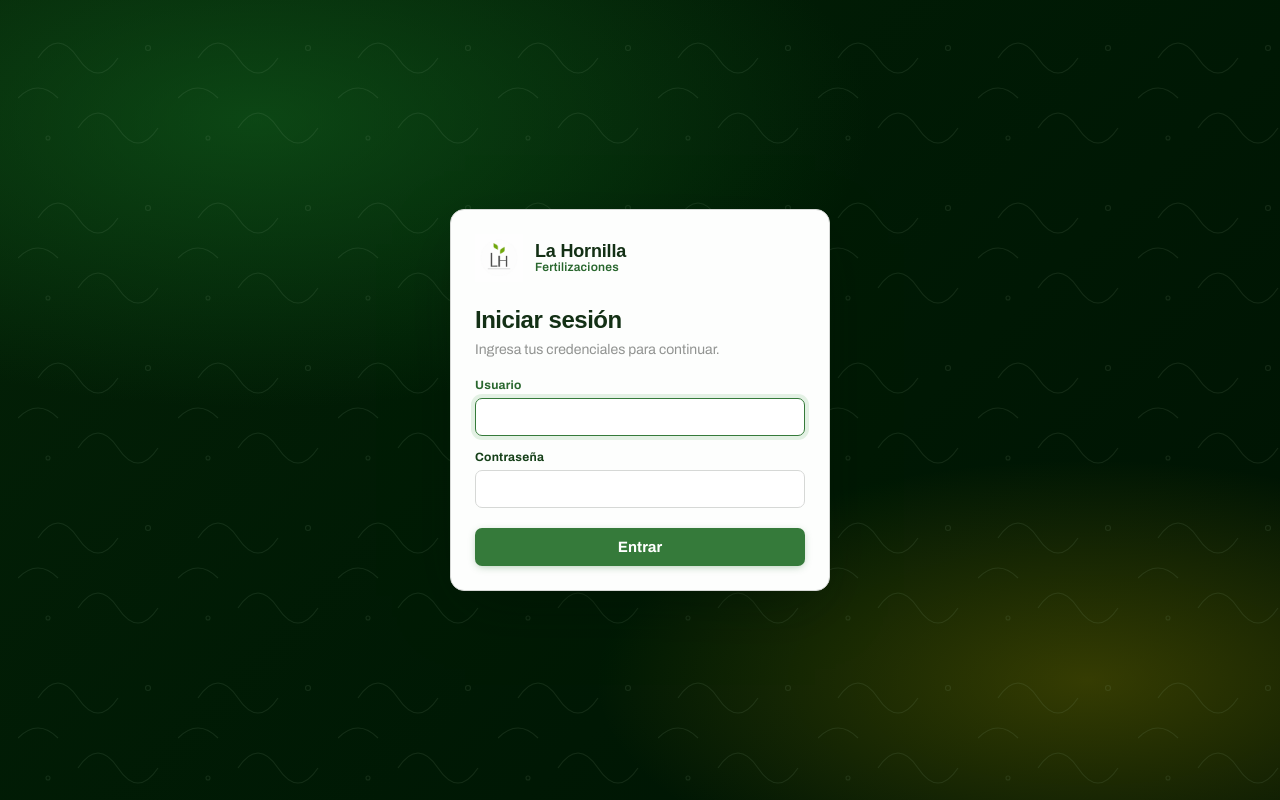
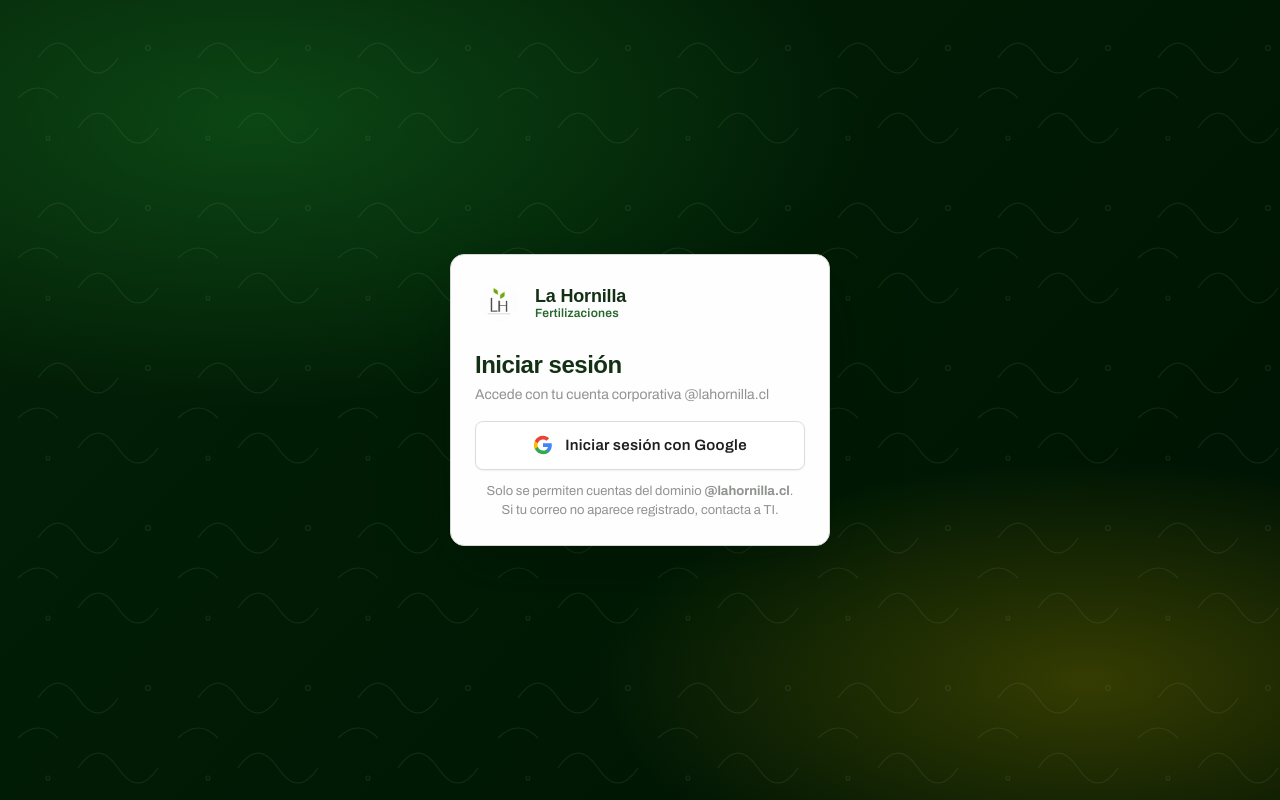
Before and after one commit to FrancSCL/fastapi-gestionfertilizaciones, a FastAPI app: page /login in a window 1280 px wide. Run offline with FastAPI, Linux system fonts and the light colour scheme; data that the repository does not hold is empty; some web fonts are replaced.

Commit message:
feat(auth): reemplazar login local por Google OAuth (Workspace lahornilla.cl)
- Boton "Iniciar sesion con Google" en login.html. Form de usuario/clave
  eliminado.
- Endpoints /login/google y /login/google/callback usando authlib.
  hd=lahornilla.cl en la authorize url (UI hint) + validacion estricta del
  dominio en el callback (defensa real).
- Helper _login_session_for() centraliza el seteo de sesion (rol,
  sucursales pre-seleccionadas) tanto para flujo OAuth como para login
  local si se reactiva en el futuro.
- get_usuario_por_email() en queries: matchea fila por email para mapear
  identidad Google -> usuario interno. Tolerante a columna inexistente.
- z_usuarios_test.email: ALTER ejecutado en GCP, poblada con
  usuario@lahornilla.cl para los 19 usuarios existentes. Hay que validar
  caso por caso si los correos reales coinciden con ese patron.

Modulo Usuarios actualizado:
- Crear usuario pide email (validado @lahornilla.cl), no contrasena.
- Tabla muestra columna Email editable. Boton "Reset clave" eliminado.
- Endpoints /password y /cambiar-clave eliminados (ya no aplican).
- Link "Cambiar contrasena" del sidebar removido.

PUBLIC_PREFIXES incluye "/login/" para que /login/google y su callback
pasen el AuthMiddleware sin estar logueado.

Requires:
- pip install authlib httpx (agregados a requirements.txt).
- Variables de entorno en Cloud Run: GOOGLE_CLIENT_ID, GOOGLE_CLIENT_SECRET.
- Pasos detallados en docs/setup_google_oauth.md.

Co-Authored-By: Claude Opus 4.7 <noreply@anthropic.com>

```diff
--- a/api/main.py
+++ b/api/main.py
@@ -31,10 +31,10 @@ from .queries import (
     get_ingredientes_activos, get_actividades_producto, crear_ingrediente_activo,
     get_ias_de_producto, save_ias_de_producto, update_producto_general,
     get_papeleta_campo_rows, get_cuarteles_huerfanos, get_sucursal_info, get_semana_info,
-    validar_login, get_sucursales_permitidas,
+    validar_login, get_sucursales_permitidas, get_usuario_por_email,
     listar_usuarios_con_sucursales, actualizar_rol_usuario, set_sucursales_usuario,
-    crear_usuario, resetear_password, eliminar_usuario, existe_usuario_nombre,
-    cambiar_password_propia,
+    crear_usuario, eliminar_usuario, existe_usuario_nombre,
+    actualizar_email_usuario,
 )
 from .pdf_service import build_pdf, build_pdf_bodega, build_pdf_campo
 
@@ -48,7 +48,7 @@ templates = Jinja2Templates(directory=BASE_DIR / "templates")
 # ══ AUTH MIDDLEWARE ═══════════════════════════════════════════════════════════
 
 PUBLIC_PATHS = {"/login", "/logout", "/health", "/", "/docs", "/openapi.json", "/redoc"}
-PUBLIC_PREFIXES = ("/static", "/papeleta", "/registro-semanal")
+PUBLIC_PREFIXES = ("/static", "/papeleta", "/registro-semanal", "/login/")
 
 
 class AuthMiddleware(BaseHTTPMiddleware):
@@ -134,56 +134,91 @@ def health():
 
 # ══ LOGIN / LOGOUT ════════════════════════════════════════════════════════════
 
-@app.get("/login", response_class=HTMLResponse)
-def web_login(request: Request, next: str = "/app/programas"):
-    if request.session.get("user_id"):
-        return RedirectResponse(url=next or "/app/programas", status_code=303)
-    return templates.TemplateResponse(
-        "login.html",
-        {"request": request, "next": next, "error": None, "usuario": ""},
-    )
-
-
-@app.post("/login", response_class=HTMLResponse)
-def do_login(
-    request: Request,
-    usuario: str = Form(...),
-    contrasena: str = Form(...),
-    next: str = Form("/app/programas"),
-):
-    user = validar_login(usuario.strip(), contrasena)
-    if not user:
-        return templates.TemplateResponse(
-            "login.html",
-            {
-                "request": request,
-                "next": next,
-                "error": "Usuario o contraseña incorrectos.",
-                "usuario": usuario,
-            },
-            status_code=401,
-        )
+# ══ GOOGLE OAUTH ══════════════════════════════════════════════════════════════
+# Workspace exclusivo: hd=lahornilla.cl evita que cualquier Gmail entre al
+# consentimiento. Igual validamos el dominio del email en el callback porque
+# 'hd' es un hint de UI, no una garantia.
+WORKSPACE_DOMAIN = "lahornilla.cl"
+
+from authlib.integrations.starlette_client import OAuth, OAuthError  # noqa: E402
+
+oauth = OAuth()
+oauth.register(
+    name="google",
+    server_metadata_url="https://accounts.google.com/.well-known/openid-configuration",
+    client_id=os.getenv("GOOGLE_CLIENT_ID"),
+    client_secret=os.getenv("GOOGLE_CLIENT_SECRET"),
+    client_kwargs={
+        "scope": "openid email profile",
+        "prompt": "select_account",
+    },
+)
+
+
+def _login_session_for(request: Request, user: dict, next_path: str) -> RedirectResponse:
+    """Setea la sesion despues de validar al usuario (login local u OAuth)."""
     nombre = user.get("nombre") or ""
     apellido = user.get("apellido") or ""
     request.session["user_id"] = user["id"]
     request.session["user_usuario"] = user["usuario"]
     request.session["user_name"] = (nombre + " " + apellido).strip() or user["usuario"]
-    request.session["user_initials"] = ((nombre[:1] + apellido[:1]).upper() or user["usuario"][:2].upper())
+    request.session["user_initials"] = (
+        (nombre[:1] + apellido[:1]).upper() or user["usuario"][:2].upper()
+    )
     user_rol = user.get("rol") or "user"
     request.session["user_rol"] = user_rol
-    # Sucursales permitidas: None para admin / super_admin (sin restriccion),
-    # lista para user normal.
     if user_rol in ("admin", "super_admin"):
         request.session["user_sucursales"] = None
     else:
         permitidas = get_sucursales_permitidas(user["id"])
         request.session["user_sucursales"] = permitidas
-        # Pre-seleccionar la primera permitida para que el dropdown del topbar
-        # aparezca con un valor y los queries arranquen filtrados.
         if permitidas:
             request.session["id_sucursal"] = sorted(permitidas)[0]
-    destino = next if next and next.startswith("/") else "/app/programas"
+    destino = next_path if next_path and next_path.startswith("/") else "/app/programas"
     return RedirectResponse(url=destino, status_code=303)
+
+
+@app.get("/login", response_class=HTMLResponse)
+def web_login(request: Request, next: str = "/app/programas", error: str | None = None):
+    if request.session.get("user_id"):
+        return RedirectResponse(url=next or "/app/programas", status_code=303)
+    errores = {
+        "dominio": "Tu cuenta no pertenece al dominio @lahornilla.cl.",
+        "no_registrado": "Tu correo no esta registrado en el sistema. Contacta a TI.",
+        "oauth": "No se pudo completar el inicio de sesion. Intenta de nuevo.",
+    }
+    return templates.TemplateResponse(
+        "login.html",
+        {"request": request, "next": next, "error": errores.get(error or "")},
+    )
+
+
+@app.get("/login/google")
+async def login_google(request: Request, next: str = "/app/programas"):
+    # Guardar destino post-login en la sesion (el state de OAuth no admite payload propio aca).
+    request.session["oauth_next"] = next if next and next.startswith("/") else "/app/programas"
+    redirect_uri = str(request.url_for("auth_google_callback"))
+    return await oauth.google.authorize_redirect(request, redirect_uri, hd=WORKSPACE_DOMAIN)
+
+
+@app.get("/login/google/callback", name="auth_google_callback")
+async def auth_google_callback(request: Request):
+    try:
+        token = await oauth.google.authorize_access_token(request)
+    except OAuthError:
+        return RedirectResponse(url="/login?error=oauth", status_code=303)
+    userinfo = token.get("userinfo") or {}
+    email = (userinfo.get("email") or "").lower()
+    if not email or not userinfo.get("email_verified"):
+        return RedirectResponse(url="/login?error=oauth", status_code=303)
+    # Validar dominio Workspace (defensa: hd es solo un hint en la UI de Google)
+    if not email.endswith(f"@{WORKSPACE_DOMAIN}"):
+        return RedirectResponse(url="/login?error=dominio", status_code=303)
+    user = get_usuario_por_email(email)
+    if not user:
+        return RedirectResponse(url="/login?error=no_registrado", status_code=303)
+    next_path = request.session.pop("oauth_next", "/app/programas")
+    return _login_session_for(request, user, next_path)
 
 
 @app.get("/logout")
@@ -192,43 +227,6 @@ def do_logout(request: Request):
     return RedirectResponse(url="/login", status_code=303)
 
 
-@app.get("/cambiar-clave", response_class=HTMLResponse)
-def web_cambiar_clave(request: Request, ok: str | None = None, err: str | None = None):
-    if not request.session.get("user_id"):
-        return RedirectResponse(url="/login?next=/cambiar-clave", status_code=303)
-    errores = {
-        "actual_incorrecta": "La contraseña actual no es correcta.",
-        "no_coincide": "La confirmación no coincide con la nueva contraseña.",
-        "muy_corta": "La nueva contraseña debe tener al menos 4 caracteres.",
-    }
-    return templates.TemplateResponse(
-        "cambiar_clave.html",
-        {
-            "request": request,
-            "active_page": "cambiar-clave",
-            "alert_ok": "Contraseña actualizada." if ok else None,
-            "alert_err": errores.get(err),
-        },
-    )
-
-
-@app.post("/cambiar-clave")
-def post_cambiar_clave(
-    request: Request,
-    actual: str = Form(...),
-    nueva: str = Form(...),
-    confirmar: str = Form(...),
-):
-    if not request.session.get("user_id"):
-        return RedirectResponse(url="/login", status_code=303)
-    if not nueva or len(nueva) < 4:
-        return RedirectResponse(url="/cambiar-clave?err=muy_corta", status_code=303)
-    if nueva != confirmar:
-        return RedirectResponse(url="/cambiar-clave?err=no_coincide", status_code=303)
-    ok = cambiar_password_propia(int(request.session["user_id"]), actual, nueva)
-    if not ok:
-        return RedirectResponse(url="/cambiar-clave?err=actual_incorrecta", status_code=303)
-    return RedirectResponse(url="/cambiar-clave?ok=1", status_code=303)
 
 
 @app.post("/set-sucursal")
@@ -811,9 +809,9 @@ def web_usuarios(request: Request, ok: str | None = None, err: str | None = None
             "sucursales": sucursales,
             "alert_ok": {"creado": "Usuario creado.",
                          "actualizado": "Usuario actualizado.",
-                         "eliminado": "Usuario eliminado.",
-                         "password": "Contraseña reseteada."}.get(ok),
+                         "eliminado": "Usuario eliminado."}.get(ok),
             "alert_err": {"duplicado": "El nombre de usuario ya existe.",
+                          "email_invalido": "El correo debe ser del dominio @lahornilla.cl.",
                           "self_delete": "No puedes eliminarte a ti mismo.",
                           "self_demote": "No puedes quitarte el rol super_admin a ti mismo."}.get(err),
         },
@@ -826,15 +824,18 @@ def post_crear_usuario(
     usuario: str = Form(...),
     nombre: str = Form(...),
     apellido: str = Form(...),
-    contrasena: str = Form(...),
+    email: str = Form(...),
     rol: str = Form("user"),
     id_sucursal: list[str] = Form(default=[]),
 ):
     _require_super_admin(request)
     usuario_n = (usuario or "").strip()
+    email_n = (email or "").strip().lower()
     if not usuario_n or existe_usuario_nombre(usuario_n):
         return RedirectResponse(url="/app/parametros/usuarios?err=duplicado", status_code=303)
-    new_id = crear_usuario(usuario_n, nombre, apellido, contrasena, rol)
+    if not email_n.endswith("@lahornilla.cl"):
+        return RedirectResponse(url="/app/parametros/usuarios?err=email_invalido", status_code=303)
+    new_id = crear_usuario(usuario_n, nombre, apellido, email_n, rol)
     if rol == "user" and id_sucursal:
         set_sucursales_usuario(new_id, id_sucursal)
     return RedirectResponse(url="/app/parametros/usuarios?ok=creado", status_code=303)
@@ -868,16 +869,18 @@ def post_sucursales_usuario(
     return RedirectResponse(url="/app/parametros/usuarios?ok=actualizado", status_code=303)
 
 
-@app.post("/app/parametros/usuarios/{id_usuario}/password")
-def post_password_usuario(
+@app.post("/app/parametros/usuarios/{id_usuario}/email")
+def post_email_usuario(
     request: Request,
     id_usuario: int,
-    nueva: str = Form(...),
+    email: str = Form(...),
 ):
     _require_super_admin(request)
-    if nueva:
-        resetear_password(id_usuario, nueva)
-    return RedirectResponse(url="/app/parametros/usuarios?ok=password", status_code=303)
+    email_n = (email or "").strip().lower()
+    if not email_n.endswith("@lahornilla.cl"):
+        return RedirectResponse(url="/app/parametros/usuarios?err=email_invalido", status_code=303)
+    actualizar_email_usuario(id_usuario, email_n)
+    return RedirectResponse(url="/app/parametros/usuarios?ok=actualizado", status_code=303)
 
 
 @app.post("/app/parametros/usuarios/{id_usuario}/eliminar")
--- a/api/templates/base.html
+++ b/api/templates/base.html
@@ -140,7 +140,6 @@
         <div class="sidebar-avatar">{{ request.session.get('user_initials', 'FS') }}</div>
         <div class="sidebar-user-info">
           <div class="sidebar-user-name">{{ request.session.get('user_name', 'Invitado') }}</div>
-          <a href="/cambiar-clave" class="sidebar-logout" style="color:var(--lh-700);">Cambiar contraseña</a>
           <a href="/logout" class="sidebar-logout">Cerrar sesión</a>
         </div>
       </div>
--- a/api/templates/login.html
+++ b/api/templates/login.html
@@ -10,6 +10,41 @@
   <link href="https://fonts.googleapis.com/css2?family=Anybody:wght@600;700;800&family=Archivo:wght@400;500;600;700&display=swap" rel="stylesheet">
 
   <link rel="stylesheet" href="/static/style.css">
+  <style>
+    .google-btn {
+      display: inline-flex;
+      align-items: center;
+      justify-content: center;
+      gap: 12px;
+      width: 100%;
+      padding: 12px 16px;
+      background: #ffffff;
+      color: #1f1f1f;
+      border: 1px solid #dadce0;
+      border-radius: 8px;
+      font-family: 'Archivo', system-ui, sans-serif;
+      font-size: 0.9375rem;
+      font-weight: 600;
+      letter-spacing: 0.02em;
+      text-decoration: none;
+      cursor: pointer;
+      transition: background 0.15s ease, box-shadow 0.15s ease, border-color 0.15s ease;
+      box-shadow: 0 1px 2px rgba(0,0,0,0.06);
+    }
+    .google-btn:hover {
+      background: #f8faff;
+      border-color: #c6d2e5;
+      box-shadow: 0 2px 6px rgba(60,64,67,0.15);
+    }
+    .google-btn svg { flex-shrink: 0; }
+    .login-hint {
+      margin-top: var(--sp-3, 16px);
+      font-size: 0.8125rem;
+      color: var(--text-muted, #6b7280);
+      text-align: center;
+      line-height: 1.5;
+    }
+  </style>
 </head>
 <body class="login-body">
   <main class="login-shell">
@@ -25,49 +60,27 @@
       </div>
 
       <h1 class="login-title">Iniciar sesión</h1>
-      <p class="login-sub">Ingresa tus credenciales para continuar.</p>
+      <p class="login-sub">Accede con tu cuenta corporativa @lahornilla.cl</p>
 
       {% if error %}
       <div class="login-error">{{ error }}</div>
       {% endif %}
 
-      <form class="login-form" method="post" action="/login" id="loginForm">
-        <input type="hidden" name="next" value="{{ next }}">
+      <a href="/login/google?next={{ next | urlencode }}" class="google-btn">
+        <svg width="20" height="20" viewBox="0 0 24 24" xmlns="http://www.w3.org/2000/svg">
+          <path d="M22.56 12.25c0-.78-.07-1.53-.2-2.25H12v4.26h5.92c-.26 1.37-1.04 2.53-2.21 3.31v2.77h3.57c2.08-1.92 3.28-4.74 3.28-8.09z" fill="#4285F4"/>
+          <path d="M12 23c2.97 0 5.46-.98 7.28-2.66l-3.57-2.77c-.99.66-2.23 1.06-3.71 1.06-2.86 0-5.29-1.93-6.16-4.53H2.18v2.84C3.99 20.53 7.7 23 12 23z" fill="#34A853"/>
+          <path d="M5.84 14.09c-.22-.66-.35-1.36-.35-2.09s.13-1.43.35-2.09V7.07H2.18C1.43 8.55 1 10.22 1 12s.43 3.45 1.18 4.93l2.85-2.22.81-.62z" fill="#FBBC05"/>
+          <path d="M12 5.38c1.62 0 3.06.56 4.21 1.64l3.15-3.15C17.45 2.09 14.97 1 12 1 7.7 1 3.99 3.47 2.18 7.07l3.66 2.84c.87-2.6 3.3-4.53 6.16-4.53z" fill="#EA4335"/>
+        </svg>
+        Iniciar sesión con Google
+      </a>
 
-        <label class="login-field">
-          <span class="login-label">Usuario</span>
-          <input class="login-input" type="text" name="usuario"
-                 value="{{ usuario | default('') }}" autocomplete="username"
-                 autofocus required>
-        </label>
-
-        <label class="login-field">
-          <span class="login-label">Contraseña</span>
-          <input class="login-input" type="password" name="contrasena"
-                 autocomplete="current-password" required>
-        </label>
-
-        <button type="submit" class="login-btn" id="loginBtn">
-          <span class="login-btn-label">Entrar</span>
-          <span class="login-btn-spinner" aria-hidden="true"></span>
-        </button>
-      </form>
+      <p class="login-hint">
+        Solo se permiten cuentas del dominio <strong>@lahornilla.cl</strong>.<br>
+        Si tu correo no aparece registrado, contacta a TI.
+      </p>
     </section>
   </main>
-
-  <script>
-    (function() {
-      const form = document.getElementById('loginForm');
-      const btn = document.getElementById('loginBtn');
-      if (!form || !btn) return;
-
-      form.addEventListener('submit', function() {
-        // solo entrar en loading si el form es valido
-        if (!form.checkValidity()) return;
-        btn.classList.add('is-loading');
-        btn.disabled = true;
-      });
-    })();
-  </script>
 </body>
 </html>
--- a/requirements.txt
+++ b/requirements.txt
@@ -6,3 +6,6 @@ weasyprint==68.1
 jinja2==3.1.4
 itsdangerous==2.2.0
 openpyxl==3.1.5
+authlib==1.3.2
+httpx==0.27.2
+python-multipart==0.0.9
```
Also changed, not shown: api/queries.py (+42 -8 lines), api/templates/cambiar_clave.html (deleted, +0 -50 lines), api/templates/usuarios.html (+20 -15 lines), docs/setup_google_oauth.md (added, +66 -0 lines).
